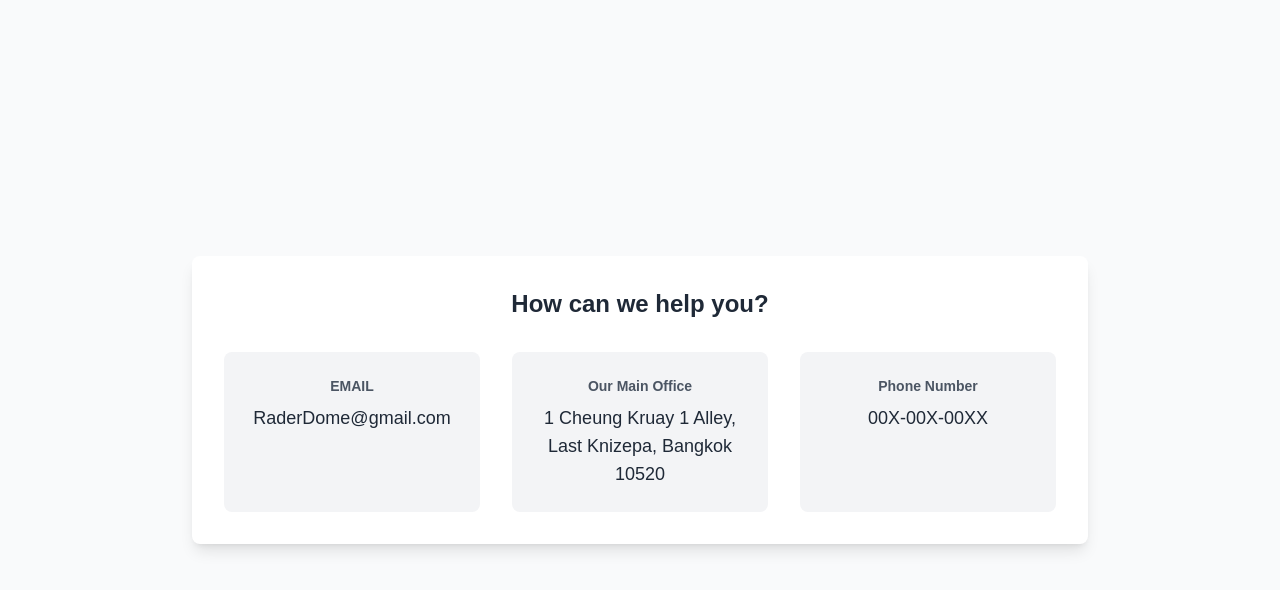
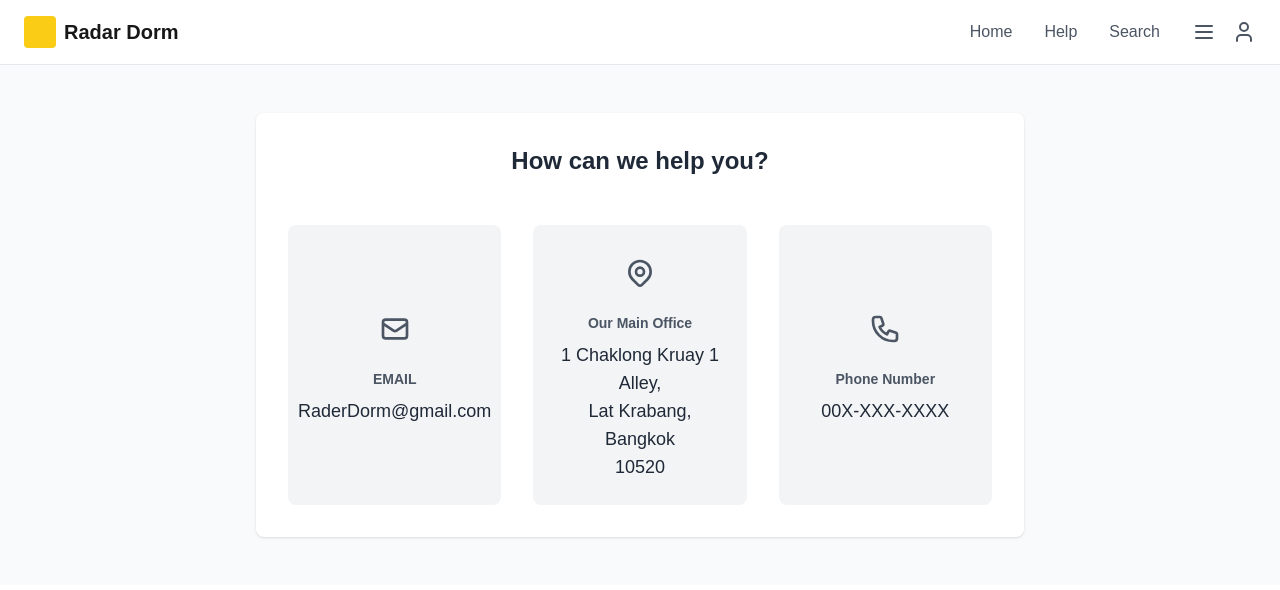
Before and after one commit to jasonkob/DormRaidar, a Next.js app: page /Help in a window 1280 px wide. Shown: the top 590 px of the page. Built offline with nearby package versions, Linux system fonts and the light colour scheme.

Commit message:
Fix Help

```diff
--- a/src/app/Help/page.tsx
+++ b/src/app/Help/page.tsx
@@ -1,30 +1,73 @@
+import React from 'react';
+import Link from "next/link";
+import { Menu, User } from 'lucide-react';
+
 export default function ContactPage() {
   return (
-    <div className="min-h-screen bg-gray-50 flex items-center justify-center p-8">
-      <div className="bg-white p-8 rounded-lg shadow-lg max-w-4xl w-full">
-        <h2 className="text-2xl font-bold text-gray-800 mb-8 text-center">How can we help you?</h2>
+    <div className="min-h-screen bg-white">
+      {/* Navigation Bar */}
+      <nav className="flex items-center justify-between px-6 py-4 bg-white border-b">
+        <div className="flex items-center gap-2">
+          <div className="w-8 h-8 bg-yellow-400 rounded"></div>
+          <span className="text-xl font-semibold">Radar Dorm</span>
+        </div>
+
+        <div className="flex items-center gap-8">
+          <Link href="/" className="text-gray-600 hover:text-gray-800">Home</Link>
+          <Link href="/help" className="text-gray-600 hover:text-gray-800">Help</Link>
+          <Link href="/search" className="text-gray-600 hover:text-gray-800">Search</Link>
+          <div className="flex items-center gap-4">
+            <Menu className="w-6 h-6 text-gray-600" />
+            <Link href="/login">
+              <User className="w-6 h-6 text-gray-600" />
+            </Link>
+          </div>
+        </div>
+      </nav>
+
+      {/* Contact Information Section */}
+      <div className="bg-gray-50 flex items-center justify-center p-12">
+        <div className="bg-white p-8 rounded-lg shadow max-w-3xl w-full">
+          <h2 className="text-2xl font-bold text-gray-800 mb-12 text-center">How can we help you?</h2>
 
           <div className="grid grid-cols-1 md:grid-cols-3 gap-8">
-          {/* ช่อง Email */}
-          <div className="bg-gray-100 p-6 rounded-lg text-center">
+            {/* Email */}
+            <div className="bg-gray-100 p-6 rounded-lg text-center flex flex-col items-center justify-center">
+              <div className="w-12 h-12 mb-4 flex items-center justify-center">
+                <svg className="w-8 h-8 text-gray-600" fill="none" stroke="currentColor" viewBox="0 0 24 24">
+                  <path strokeLinecap="round" strokeLinejoin="round" strokeWidth="2" d="M3 8l7.89 5.26a2 2 0 002.22 0L21 8M5 19h14a2 2 0 002-2V7a2 2 0 00-2-2H5a2 2 0 00-2 2v10a2 2 0 002 2z"/>
+                </svg>
+              </div>
               <h3 className="text-sm font-semibold text-gray-600 mb-2">EMAIL</h3>
-            <p className="text-lg text-gray-800">RaderDome@gmail.com</p>
+              <p className="text-lg text-gray-800">RaderDorm@gmail.com</p>
             </div>
 
-          {/* ช่อง Our Main Office */}
-          <div className="bg-gray-100 p-6 rounded-lg text-center">
+            {/* Our Main Office */}
+            <div className="bg-gray-100 p-6 rounded-lg text-center flex flex-col items-center justify-center">
+              <div className="w-12 h-12 mb-4 flex items-center justify-center">
+                <svg className="w-8 h-8 text-gray-600" fill="none" stroke="currentColor" viewBox="0 0 24 24">
+                  <path strokeLinecap="round" strokeLinejoin="round" strokeWidth="2" d="M17.657 16.657L13.414 20.9a1.998 1.998 0 01-2.827 0l-4.244-4.243a8 8 0 1111.314 0z"/>
+                  <path strokeLinecap="round" strokeLinejoin="round" strokeWidth="2" d="M15 11a3 3 0 11-6 0 3 3 0 016 0z"/>
+                </svg>
+              </div>
               <h3 className="text-sm font-semibold text-gray-600 mb-2">Our Main Office</h3>
               <p className="text-lg text-gray-800">
-              1 Cheung Kruay 1 Alley,<br />
-              Last Knizepa, Bangkok<br />
+                1 Chaklong Kruay 1 Alley,<br />
+                Lat Krabang, Bangkok<br />
                 10520
               </p>
             </div>
 
-          {/* ช่อง Phone Number */}
-          <div className="bg-gray-100 p-6 rounded-lg text-center">
+            {/* Phone Number */}
+            <div className="bg-gray-100 p-6 rounded-lg text-center flex flex-col items-center justify-center">
+              <div className="w-12 h-12 mb-4 flex items-center justify-center">
+                <svg className="w-8 h-8 text-gray-600" fill="none" stroke="currentColor" viewBox="0 0 24 24">
+                  <path strokeLinecap="round" strokeLinejoin="round" strokeWidth="2" d="M3 5a2 2 0 012-2h3.28a1 1 0 01.948.684l1.498 4.493a1 1 0 01-.502 1.21l-2.257 1.13a11.042 11.042 0 005.516 5.516l1.13-2.257a1 1 0 011.21-.502l4.493 1.498a1 1 0 01.684.949V19a2 2 0 01-2 2h-1C9.716 21 3 14.284 3 6V5z"/>
+                </svg>
+              </div>
               <h3 className="text-sm font-semibold text-gray-600 mb-2">Phone Number</h3>
-            <p className="text-lg text-gray-800">00X-00X-00XX</p>
+              <p className="text-lg text-gray-800">00X-XXX-XXXX</p>
+            </div>
           </div>
         </div>
       </div>
```
Lines whose indentation alone changed are shown as unchanged.
